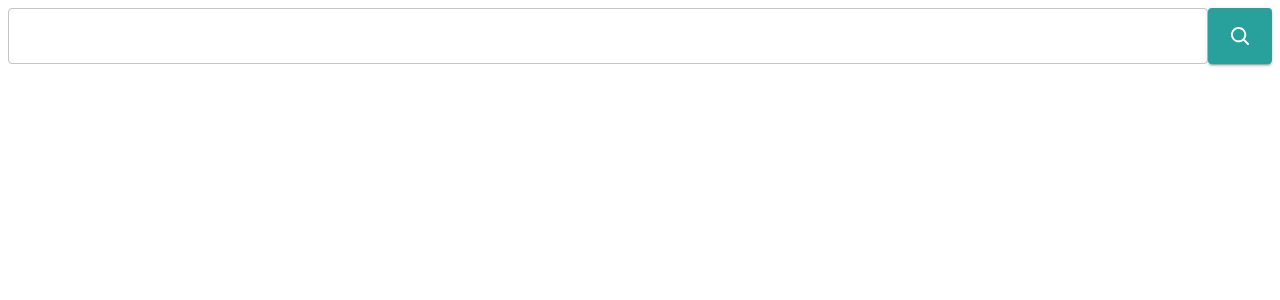
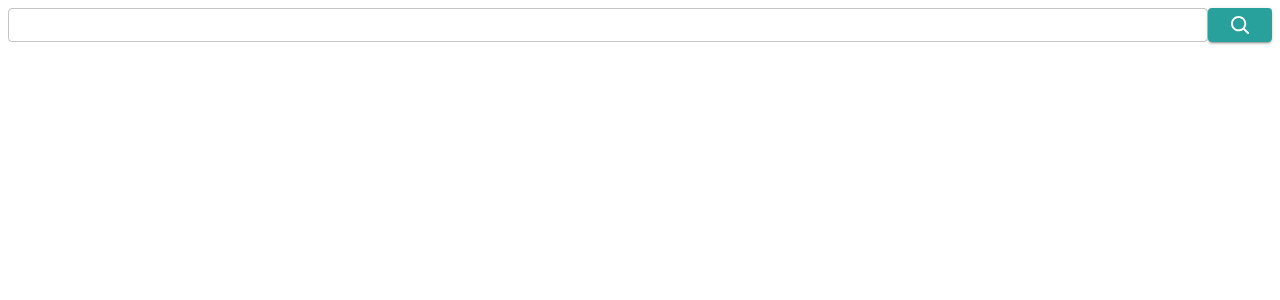
Before and after one commit to Engyyyy/E-Learning-Platform, a React (Create React App) app: page / in a window 1280 px wide. Shown: the top 300 px of the page. Built offline with nearby package versions, Linux system fonts and the light colour scheme.

Commit message:
update main theme

```diff
--- a/src/components/SearchBar.js
+++ b/src/components/SearchBar.js
@@ -5,7 +5,7 @@ import Button from "@mui/material/Button";
 import Stack from "@mui/material/Stack";
 import SearchIcon from "../assets/search-icon.svg";
 
-function SearchBar() {
+function SearchBar({ placeholder }) {
   const [selOption, setSelOption] = useState("");
   const [dispValue, setDispValue] = useState("");
 
@@ -28,7 +28,7 @@ function SearchBar() {
       renderInput={(params) => {
         return (
           <Stack direction="row">
-            <TextField {...params} />
+            <TextField {...params} size="small" InputProps={{ placeholder }} />
             <Button variant="contained">
               <img src={SearchIcon} alt="search-icon" />
             </Button>
--- a/src/index.js
+++ b/src/index.js
@@ -1,32 +1,15 @@
 import React from "react";
 import ReactDOM from "react-dom/client";
-import { createTheme } from "@mui/material/styles";
 import { ThemeProvider } from "@emotion/react";
+import { mainTheme } from "./themes/main-theme";
 import "./index.css";
 import App from "./App";
 
 const el = document.getElementById("root");
 const root = ReactDOM.createRoot(el);
 
-const theme = createTheme({
-  palette: {
-    primary: {
-      main: "#28A19C",
-    },
-    secondary: {
-      main: "#FFBA00",
-    },
-  },
-  typography: {
-    fontFamily: "Quicksand",
-    button: {
-      textTransform: "none",
-    },
-  },
-});
-
 root.render(
-  <ThemeProvider theme={theme}>
+  <ThemeProvider theme={mainTheme}>
     <App />
   </ThemeProvider>
 );
--- /dev/null
+++ b/src/themes/main-theme.js
@@ -0,0 +1,45 @@
+import { createTheme } from "@mui/material/styles";
+
+export const mainTheme = createTheme({
+  palette: {
+    primary: {
+      main: "#28A19C",
+    },
+    secondary: {
+      main: "#FFBA00",
+    },
+  },
+  typography: {
+    h1: {
+      fontSize: "40px",
+      fontWeight: 600,
+    },
+    h2: {
+      fontSize: "32px",
+      fontWeight: 700,
+    },
+    h3: {
+      fontSize: "24px",
+      fontWeight: 700,
+    },
+    h4: {
+      fontSize: "16px",
+      fontWeight: 700,
+    },
+    body1: {
+      fontSize: "12px",
+      fontWeight: 600,
+    },
+    body2: {
+      fontSize: "11px",
+      fontWeight: 500,
+    },
+    button: {
+      textTransform: "none",
+      fontWeight: 600,
+    },
+    allVariants: {
+      fontFamily: "Quicksand",
+    },
+  },
+});
```
